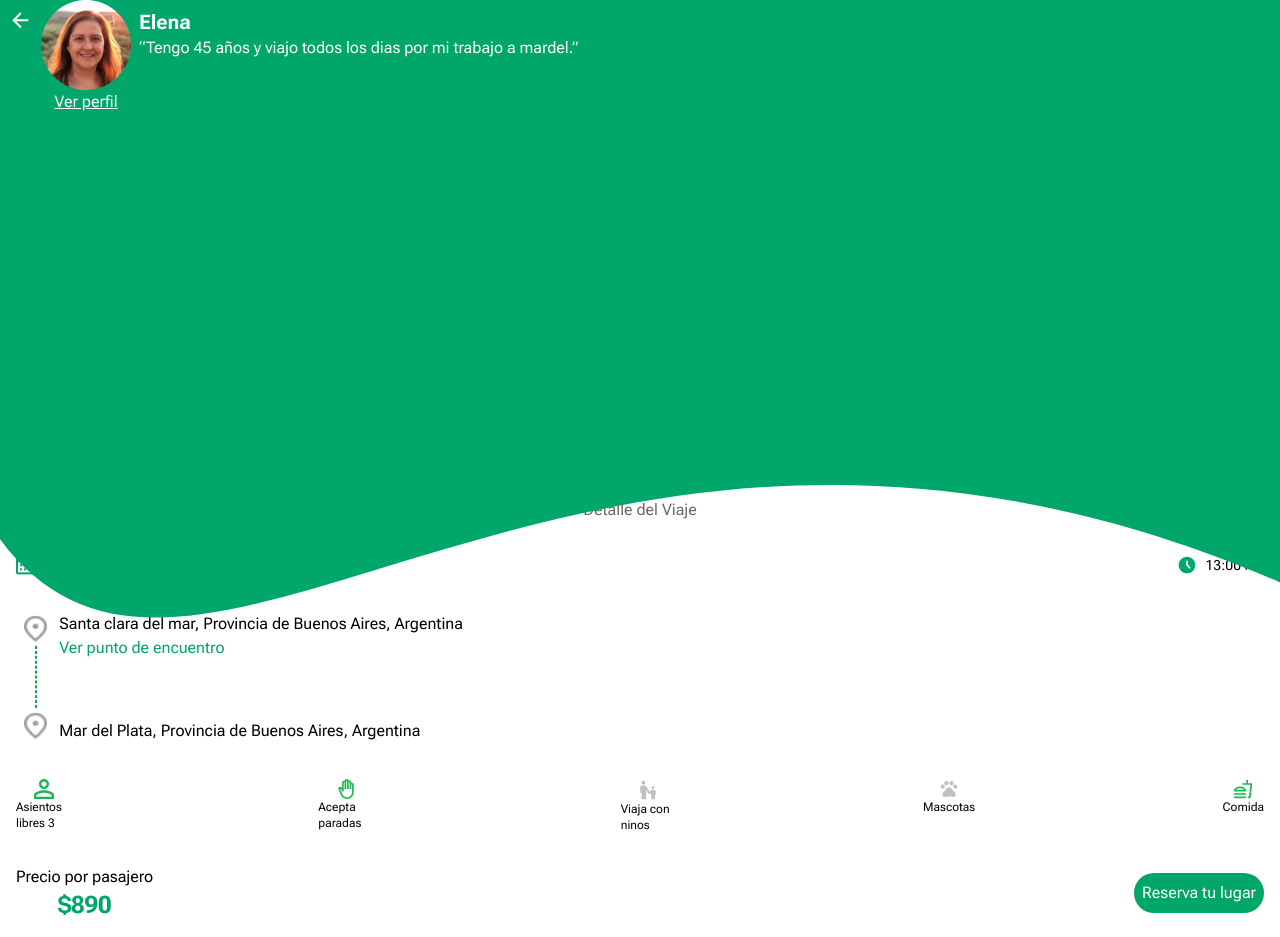
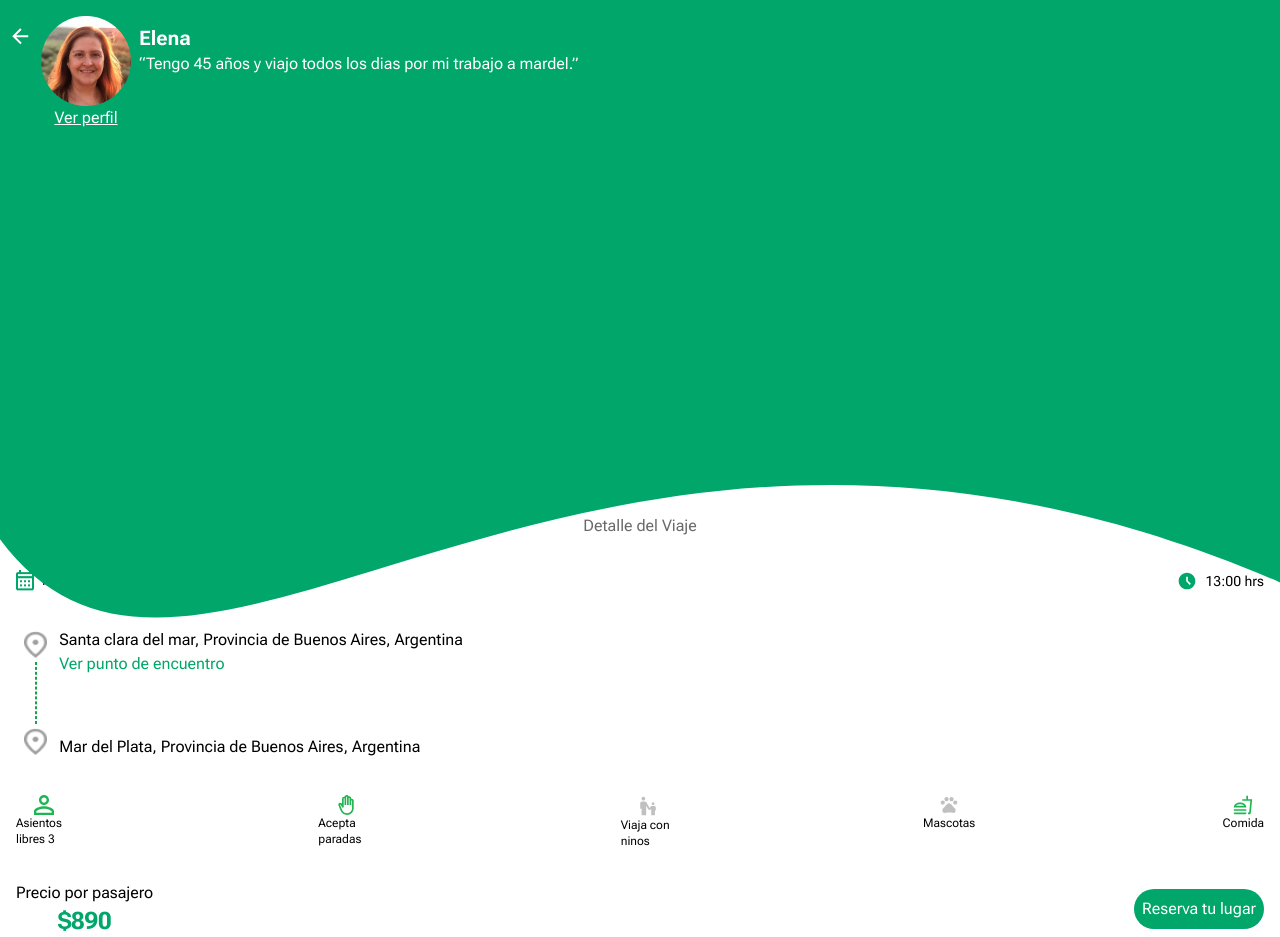
Before and after one commit to Diegogagan2587/A-Dedo, a React (Vite) app in the folder frontend/: page /trip-details in a window 1280 px wide. Built offline with nearby package versions, Linux system fonts and the light colour scheme; a web font is replaced by a local one.

Commit message:
feat/trip-details(drivers-section at top): udpate top padding

```diff
--- a/frontend/src/pages/trip-details/TripDetailsTop.jsx
+++ b/frontend/src/pages/trip-details/TripDetailsTop.jsx
@@ -19,7 +19,7 @@ const TripDetailsTop = ({ name, bio, driverProfile }) => {
       <div
         className="
         relative z-20
-        flex
+        flex pt-4
         "
       >
         <div className="flex items-start">
```
